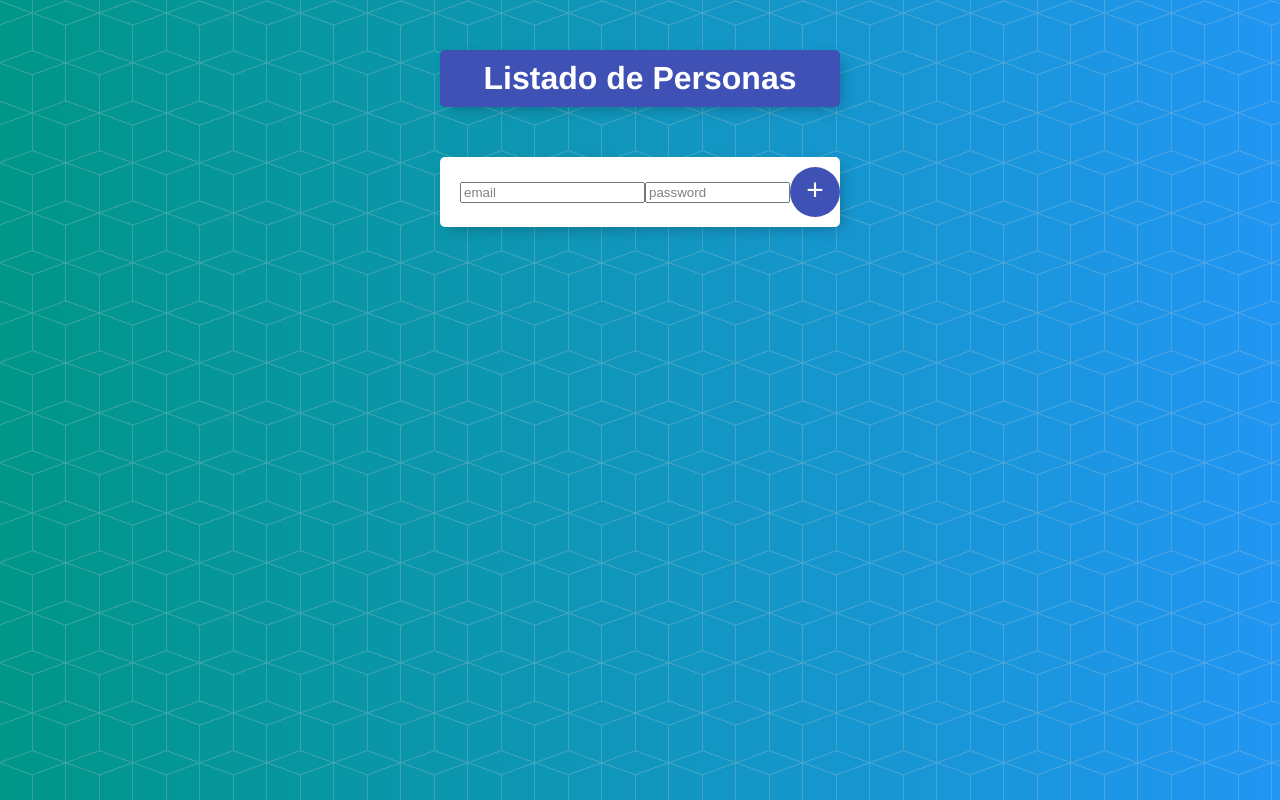
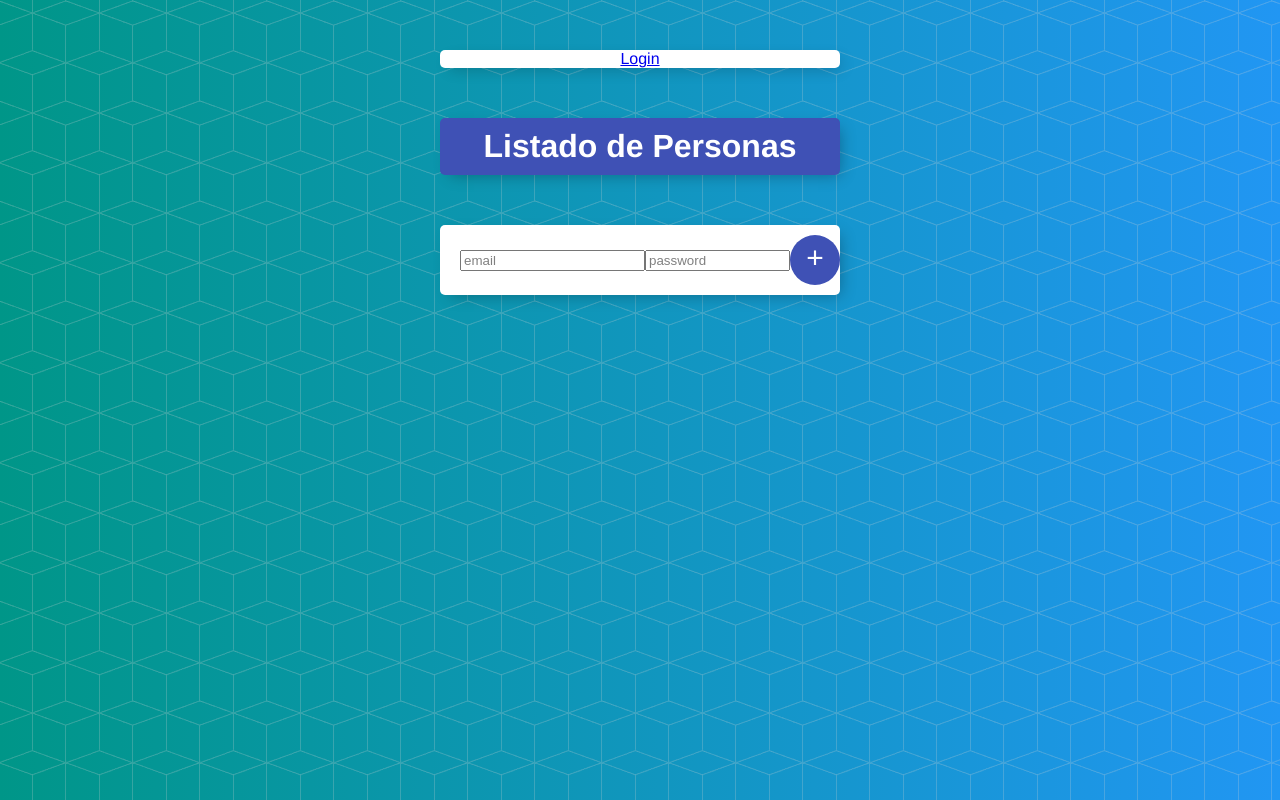
Before and after one commit to ivancostilla/angular-data-service, an Angular app: page /login in a window 1280 px wide. Shown: the top 800 px of the page. Built offline with nearby package versions, Linux system fonts and the light colour scheme.

Commit message:
botones de login y logout

```diff
--- a/src/app/app.component.html
+++ b/src/app/app.component.html
@@ -1,3 +1,15 @@
+<div *ngIf="!isAutenticado()" class="box centrado" >
+  <a routerLink='/login'>Login</a>
+</div>
+<div
+*ngIf='isAutenticado()'
+ class="box centrado">
+ <a
+ style='cursor:pointer'
+ (click)='salir()'>
+ Salir
+</a>
+</div>
 <div class="box" id='heading'>
     <h1>{{ titulo }}</h1>
 </div>
--- a/src/app/app.component.ts
+++ b/src/app/app.component.ts
@@ -1,5 +1,6 @@
 import { Component, OnInit } from '@angular/core';
 import * as firebase from 'firebase';
+import { LoginService } from './login/login.service';
 @Component({
   selector: 'app-root',
   templateUrl: './app.component.html',
@@ -8,11 +9,17 @@ import * as firebase from 'firebase';
 export class AppComponent implements OnInit{
   titulo = 'Listado de Personas';
 
-  constructor(){}
+  constructor(private loginService: LoginService){}
   ngOnInit(): void {
     firebase.default.initializeApp({
       apiKey: "AIzaSyDI3yJmikScVJkfjZtCCic2ROOJ0RnV30Y",
       authDomain: "angular-8d501.firebaseapp.com",
     })
   }
+  isAutenticado(){
+    return this.loginService.isAutenticado();
+  }
+  salir(){
+    this.loginService.logout()
+  }
 }
--- a/src/app/login/login.service.ts
+++ b/src/app/login/login.service.ts
@@ -3,6 +3,7 @@ import { Router } from "@angular/router";
 import * as firebase from 'firebase';
 @Injectable()
 export class LoginService{
+
   token: string;
 
   constructor(
@@ -34,4 +35,16 @@ export class LoginService{
     return this.token;
   }
 
+  //para saber si estamos logueados o no:
+  isAutenticado(){
+    return this.token != null;
+  }
+
+  //logOut
+  logout(){
+    firebase.default.auth().signOut().then(()=>{
+      this.token = null;
+      this.router.navigate(['login']);
+    }). catch(error => console.log(error))
+  }
 }
--- a/src/styles.css
+++ b/src/styles.css
@@ -53,7 +53,9 @@ form {
   text-align: center;
   margin-left: 20px;
 }
-
+.centrado{
+  text-align: center;
+}
 button {
   min-height: 50px;
   width: 50px;
```
